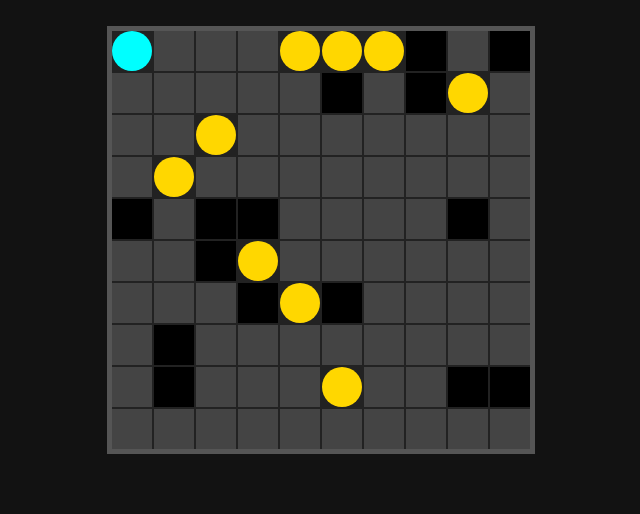
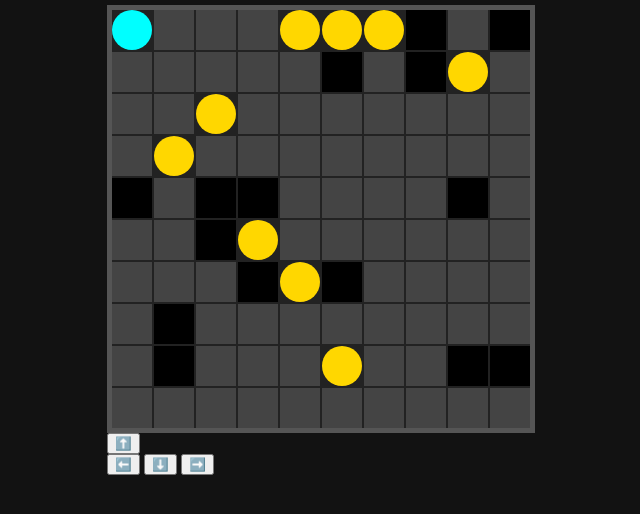
Before and after one commit to Soumya880/Escape-The-Maze-Game, a plain HTML site: page index.html in a window 1280 px wide. Both pictures are taken after a click on the button "Start Game". Shown: the part 218-732 px from the top of the page, without its empty margins (319-959 px from the left). Drawn offline with Linux system fonts and the light colour scheme.

Commit message:
index.html

```diff
--- a/index.html
+++ b/index.html
@@ -1,10 +1,10 @@
 <!DOCTYPE html>
 <html lang="en">
 <head>
-    <meta charset="UTF-8">
-    <meta name="viewport" content="width=device-width, initial-scale=1.0">
+  <meta charset="UTF-8" />
+  <meta name="viewport" content="width=device-width, initial-scale=1.0" />
   <title>Escape the Maze</title>
-    <link rel="stylesheet" href="styles.css">
+  <link rel="stylesheet" href="styles.css" />
 </head>
 <body>
   <!-- Start Screen -->
@@ -18,6 +18,16 @@
     <h1>Escape the Maze</h1>
     <div id="timer">Time: 60</div>
     <div id="game-container"></div>
+
+    <!-- Mobile Controls -->
+    <div id="mobile-controls">
+      <button id="btn-up" class="control-btn">⬆️</button>
+      <div>
+        <button id="btn-left" class="control-btn">⬅️</button>
+        <button id="btn-down" class="control-btn">⬇️</button>
+        <button id="btn-right" class="control-btn">➡️</button>
+      </div>
+    </div>
   </div>
 
   <script src="script.js"></script>
```
Lines whose indentation alone changed are shown as unchanged.
